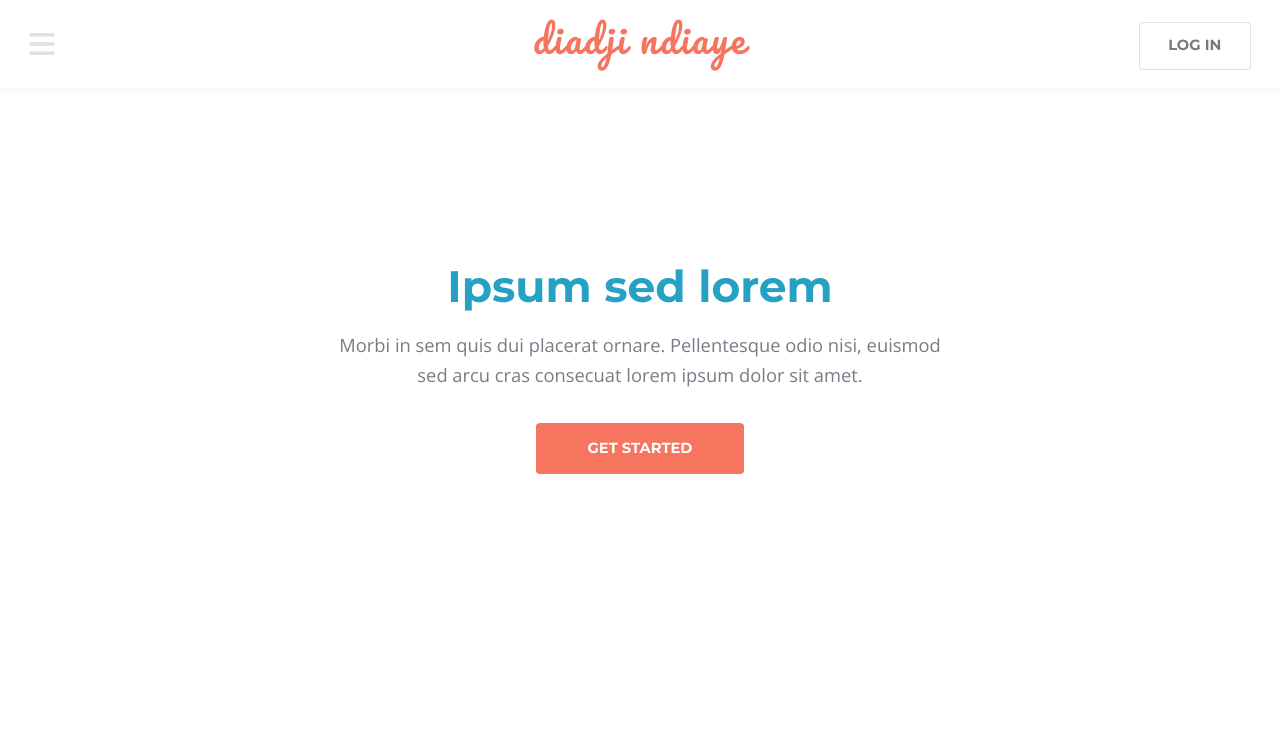
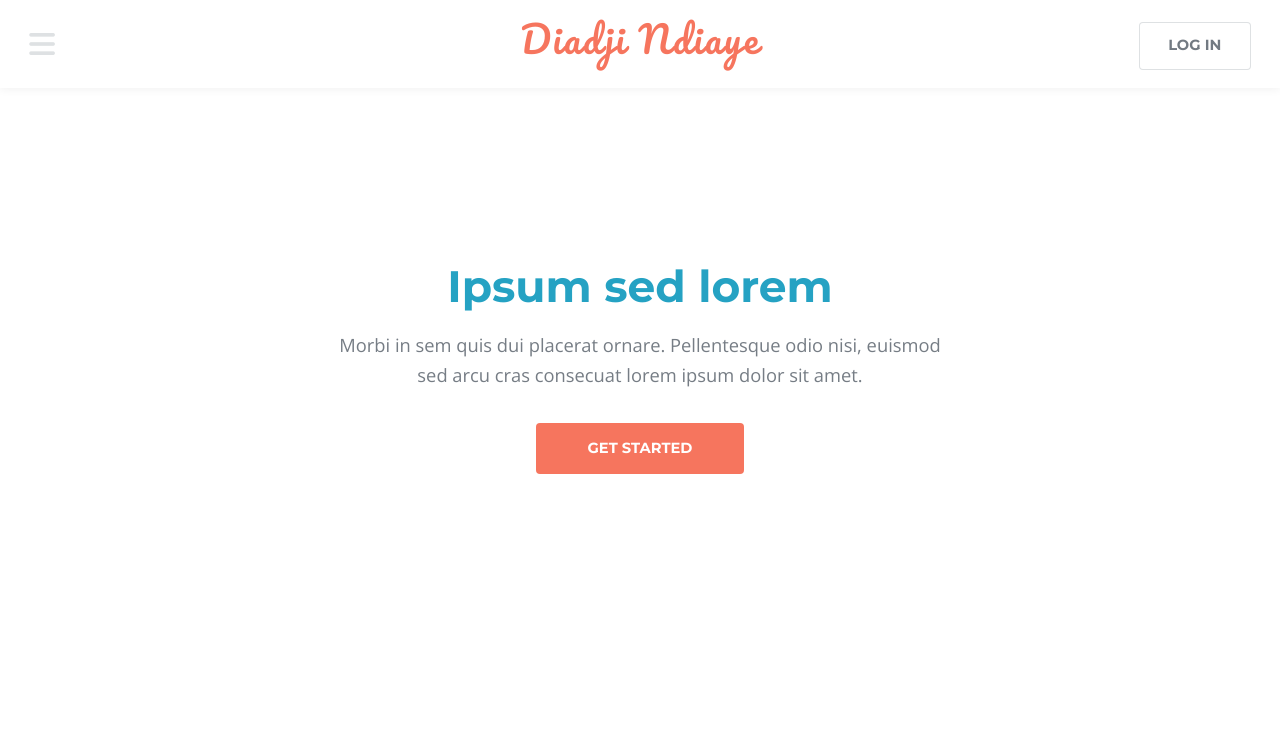
Before and after one commit to diadjii/diadjii, a plain HTML site: page index.html in a window 1280 px wide. Shown: the top 735 px of the page. Drawn offline with nearby package versions, Linux system fonts and the light colour scheme.

Commit message:
first commit

```diff
--- a/index.html
+++ b/index.html
@@ -18,7 +18,7 @@
 				<nav class="left">
 					<a href="#menu"><span>Menu</span></a>
 				</nav>
-				<a href="index.html" class="logo">diadji ndiaye</a>
+				<a href="index.html" class="logo">Diadji Ndiaye</a>
 				<nav class="right">
 					<a href="#" class="button alt">Log in</a>
 				</nav>
```
